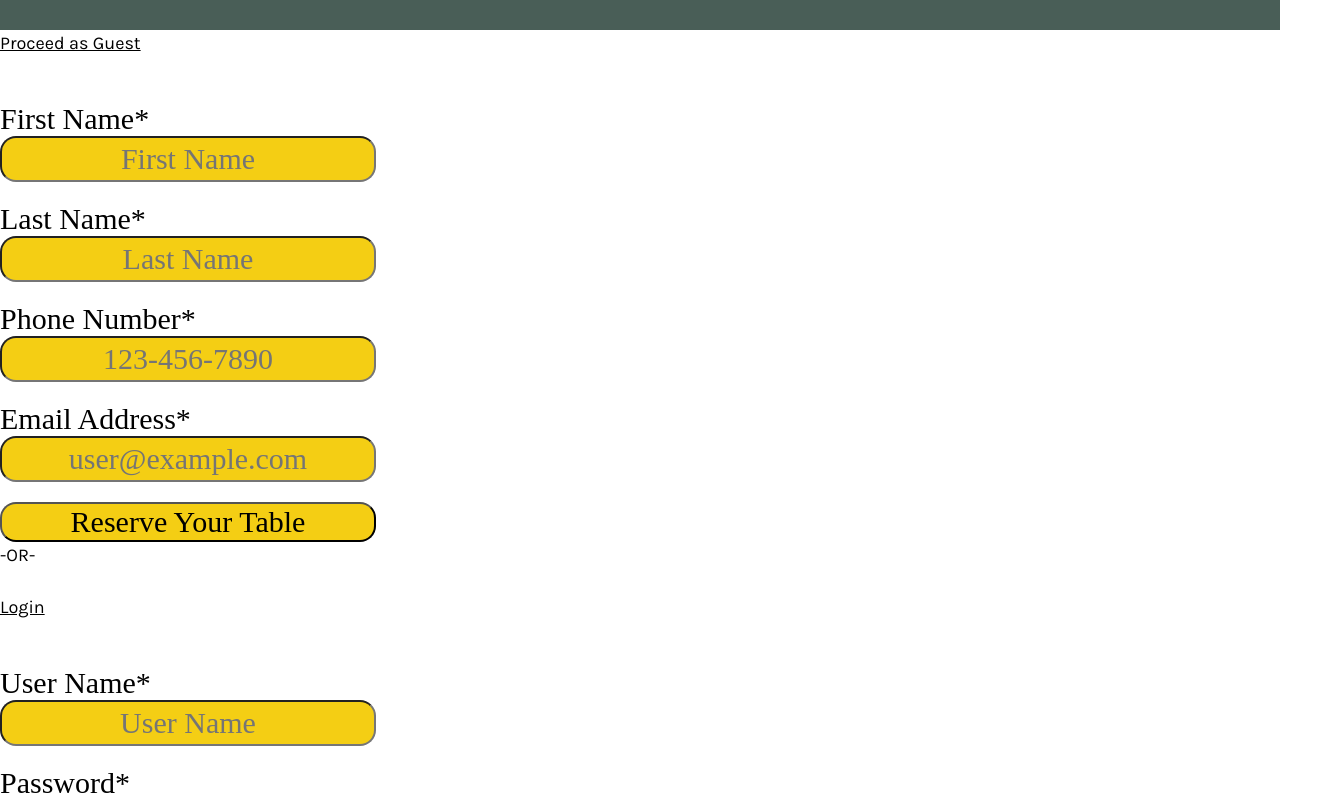
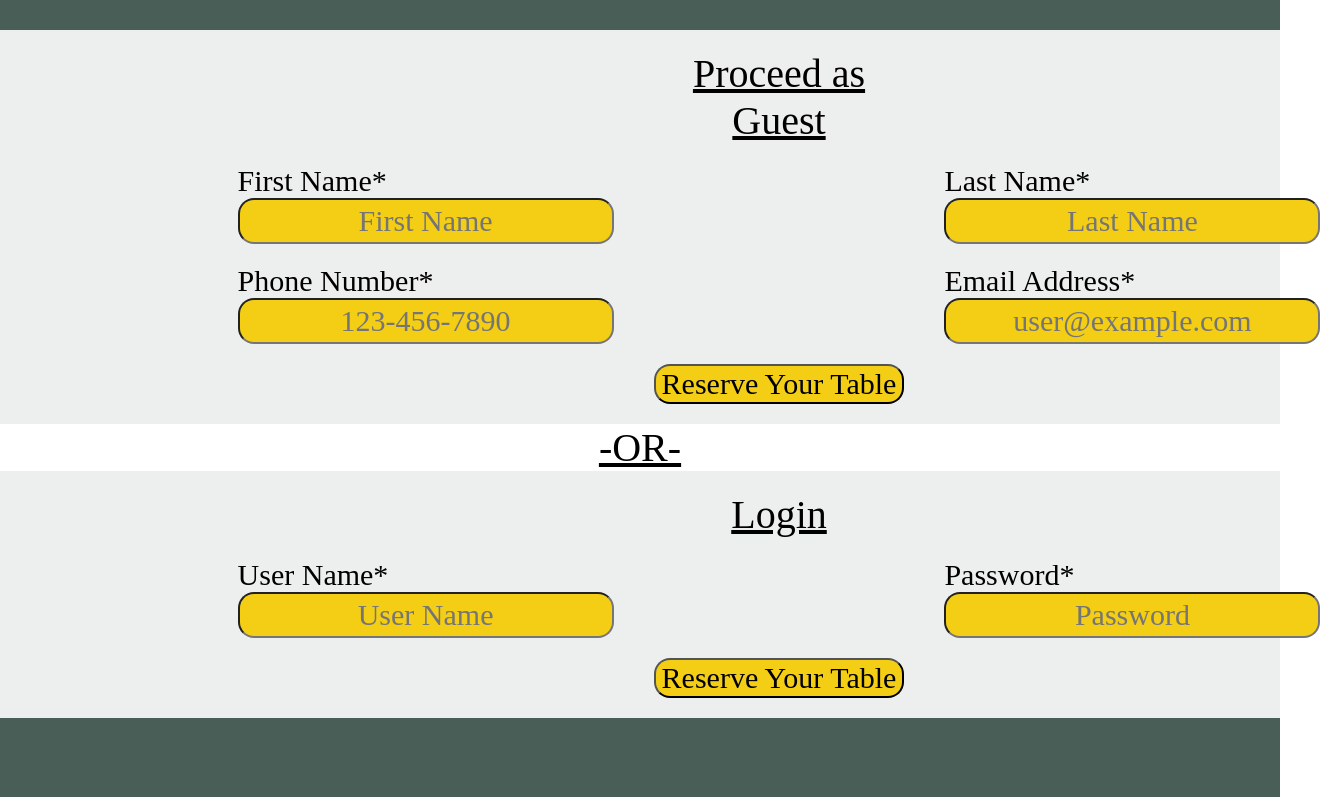
Before and after one commit to horoserp/Capstone, a React (Create React App) app: page /login in a window 1280 px wide. Shown: the part 920-1717 px from the top of the page, 1320 px wide, since content can reach past the window. Built offline with nearby package versions, Linux system fonts and the light colour scheme; a web font is replaced by a local one.

Commit message:
Update: Style Login component.

```diff
--- a/src/App.css
+++ b/src/App.css
@@ -254,6 +254,36 @@ input, select {
 
 .underline {
     text-decoration: underline;
+    margin: 0;
+    text-align: center;
+}
+
+.grid {
+    display: grid;
+    width: 66vw;
+    padding: 20px 0;
+    grid-template-columns: 2fr 1fr 2fr;
+    background-color: #EDEFEE;
+    gap: 20px;
+    margin: auto;
+}
+
+.col-1 {
+    grid-column: 1/2;
+    margin: 0 20px;
+}
+
+.col-2 {
+    grid-column: 2/3;
+}
+
+.col-3 {
+    grid-column: 3/4;
+    margin: 0 20px;
+}
+
+.gap {
+    margin-bottom: -20px;
 }
 
 @media (max-width: 600px) {
--- a/src/Components/Login.js
+++ b/src/Components/Login.js
@@ -22,64 +22,74 @@ function Login() {
     return (
         <>
             <Reservations>(Step 2 of 2)</Reservations>
+            <div className="highlight-b">
                 <form
                     onSubmit={handleSubmit}
-                style={{display: "grid", maxWidth: 200, gap: 20}}
+                    className="grid"
                 >
-                <p className="underline">
+                    <h2 className="underline col-2">
                         Proceed as Guest
-                </p>
-                <label htmlFor="first-name">First Name*</label>
+                    </h2>
+                    <label htmlFor="first-name" className="col-1 gap">First Name*</label>
+                    <label htmlFor="last-name" className="col-3 gap">Last Name*</label>
                     <input
                         type="text"
                         id="first-name"
                         placeholder="First Name"
+                        className="col-1"
                     />
-                <label htmlFor="last-name">Last Name*</label>
                     <input
                         type="text"
                         id="last-name"
                         placeholder="Last Name"
+                        className="col-3"
                     />
-                <label htmlFor="phone">Phone Number*</label>
+                    <label htmlFor="phone" className="col-1 gap">Phone Number*</label>
+                    <label htmlFor="email" className="col-3 gap">Email Address*</label>
                     <input
                         type="tel"
                         id="phone"
                         pattern="[0-9]{3}-[0-9]{3}-[0-9]{4}"
                         placeholder="123-456-7890"
+                        className="col-1"
                     />
-                <label htmlFor="email">Email Address*</label>
                     <input
                         type="email"
                         id="email"
                         placeholder="user@example.com"
+                        className="col-3"
                     />
-                <input type="submit" value="Reserve Your Table" />
+                    <input type="submit" className="col-2" value="Reserve Your Table" />
                 </form>
-            <p>
+            </div>
+            <h2 className="underline">
                 -OR-
-            </p>
+            </h2>
+            <div className="highlight-b">
                 <form
                     onSubmit={handleLogin}
-                style={{display: "grid", maxWidth: 200, gap: 20}}
+                    className="grid"
                 >
-                <p className="underline">
+                    <h2 className="underline col-2">
                         Login
-                </p>
-                <label htmlFor="user-name">User Name*</label>
+                    </h2>
+                    <label htmlFor="user-name" className="col-1 gap">User Name*</label>
+                    <label htmlFor="password" className="col-3 gap">Password*</label>
                     <input
                         type="text"
                         id="user-name"
                         placeholder="User Name"
+                        className="col-1"
                     />
-                <label htmlFor="password">Password*</label>
                     <input
                         type="password"
                         id="password"
                         placeholder="Password"
+                        className="col-3"
                     />
-                <input type="submit" value="Reserve Your Table" />
+                    <input type="submit" className="col-2" value="Reserve Your Table" />
                 </form>
+            </div>
         </>
     );
 }
```
Lines whose indentation alone changed are shown as unchanged.
